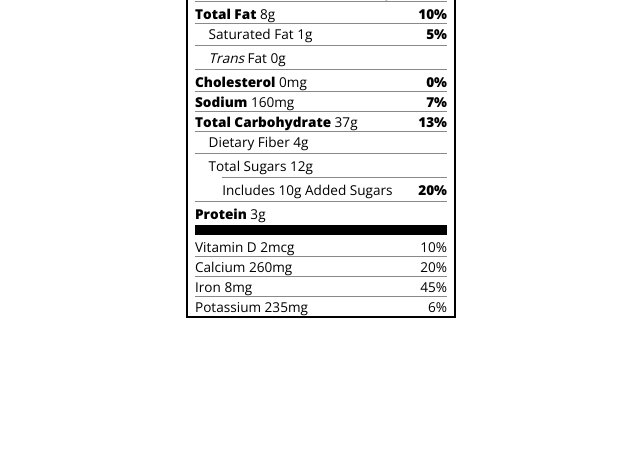
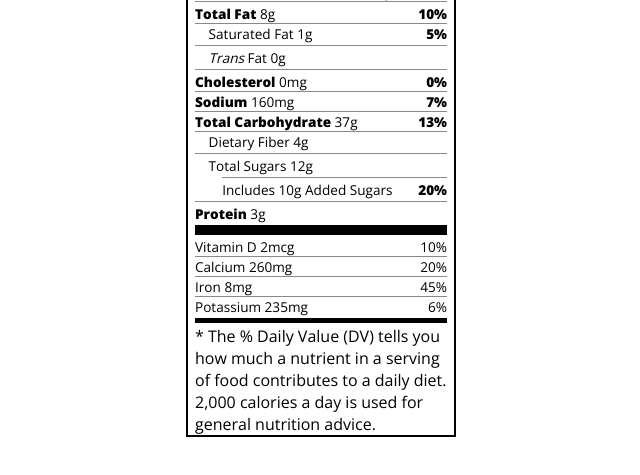
Before and after one commit to Lucas-Erkana/NutritionLabel, a plain HTML site: page index.html in a window 1280 px wide. Shown: the part 201-676 px from the top of the page, without its empty margins (319-959 px from the left). Drawn offline with nearby package versions, Linux system fonts and the light colour scheme.

```diff
--- a/index.html
+++ b/index.html
@@ -45,6 +45,9 @@
       <p>Iron 8mg <span class="right">45%</span></p>
       <p class="no-divider">Potassium 235mg <span class="right">6%</span></p>
     </div>
+    <div class="divider md"></div>
+      <p class="note">* The % Daily Value (DV) tells you how much a nutrient in a serving of food contributes to a daily diet. 2,000 calories a day is used for general nutrition advice.</p>
+
 </div>
 </body>
 </html>
```
